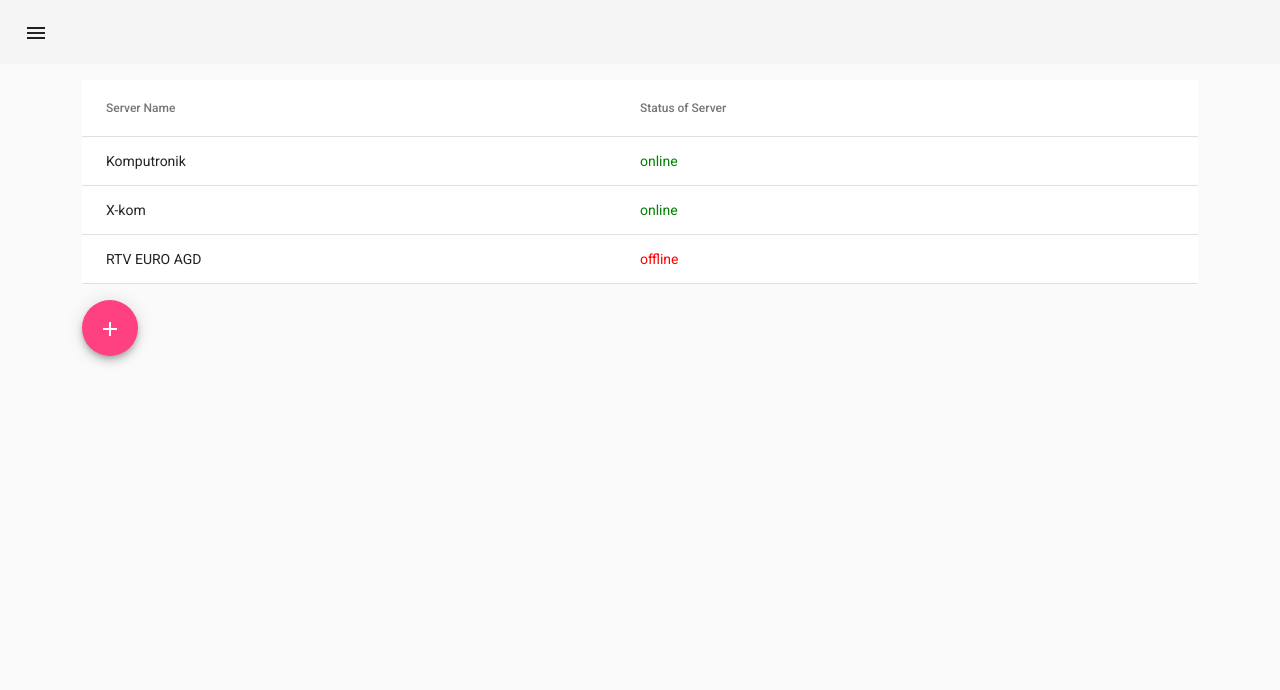
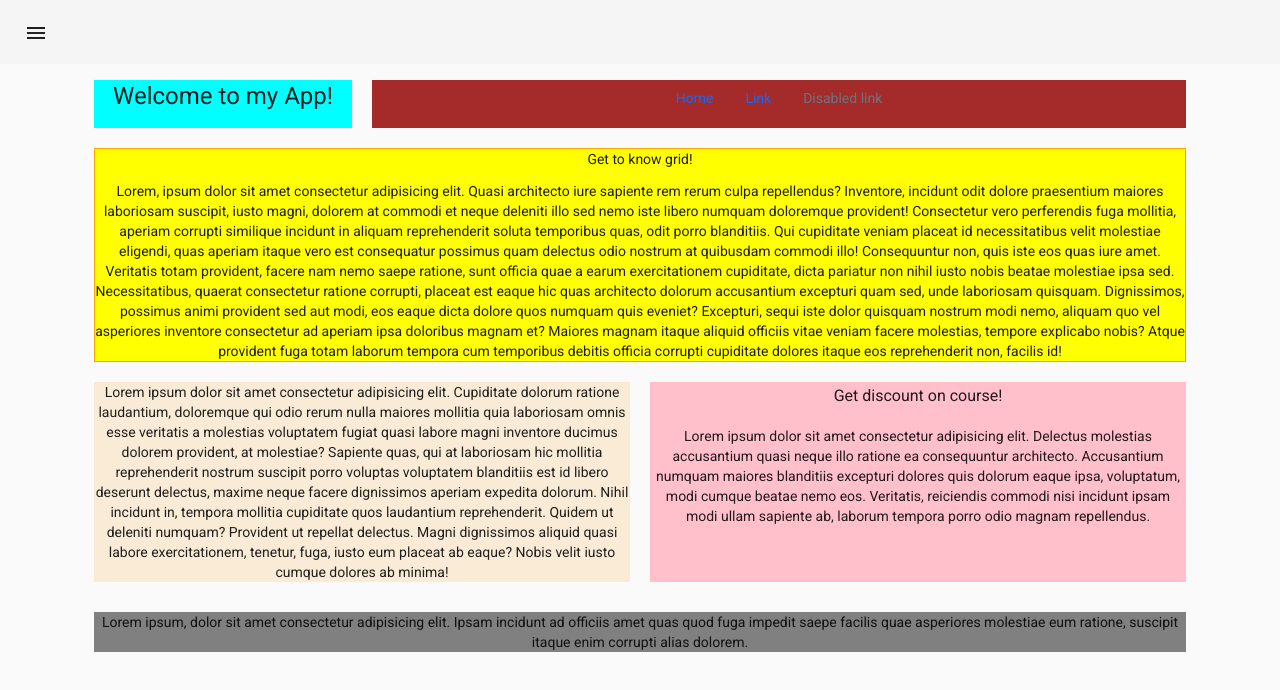
Before and after one commit to kweckolukasz/angular-training, an Angular app: page /grid-example in a window 1280 px wide. Shown: the top 690 px of the page. Built offline with nearby package versions, Linux system fonts and the light colour scheme.

Commit message:
add routing add grid component

```diff
--- /dev/null
+++ b/src/app/presentation/grid/grid.component.css
@@ -0,0 +1,52 @@
+.container {
+  display: grid;
+  text-align: center;
+
+  grid-template-columns: repeat(4, 1fr);
+  /* grid-template-columns: 100px 100px ...; */
+  /* 1:2 grid-template-columns: 1fr 2fr ...; */
+  grid-auto-rows: minmax(1fr, auto);
+  /* grid-template-rows: 150px 200px ...; */
+
+  grid-row-gap: 20px;
+  grid-column-gap: 20px;
+
+  grid-template-areas:
+    "header menu menu menu"
+    "hero hero hero hero"
+    "main main banner banner"
+    "footer footer footer footer ";
+}
+.header {
+  grid-area: header;
+  background-color: aqua;
+  text-align: center;
+}
+.menu {
+  grid-area: menu;
+  background-color: brown;
+  text-align: center;
+}
+.hero {
+  grid-area: hero;
+  background-color: yellow;
+  text-align: center;
+  border: 1px solid orange;
+}
+.main {
+  grid-area: main;
+  background-color: antiquewhite;
+  margin-bottom: 10px;
+  text-align: center;
+}
+.banner {
+  grid-area: banner;
+  background-color: pink;
+  margin-bottom: 10px;
+  text-align: center;
+}
+.footer {
+  grid-area: footer;
+  background-color: grey;
+  text-align: center;
+}
--- /dev/null
+++ b/src/app/presentation/grid/grid.component.html
@@ -0,0 +1,63 @@
+<div class="container">
+  <div class="header"><h1>Welcome to my App!</h1></div>
+  <nav class="nav justify-content-center menu">
+    <a class="nav-link active" href="#">Home</a>
+    <a class="nav-link" href="#">Link</a>
+    <a class="nav-link disabled" href="#">Disabled link</a>
+  </nav>
+  <div class="hero">
+    <p>Get to know grid!</p>
+    <section>
+      Lorem, ipsum dolor sit amet consectetur adipisicing elit. Quasi architecto
+      iure sapiente rem rerum culpa repellendus? Inventore, incidunt odit dolore
+      praesentium maiores laboriosam suscipit, iusto magni, dolorem at commodi
+      et neque deleniti illo sed nemo iste libero numquam doloremque provident!
+      Consectetur vero perferendis fuga mollitia, aperiam corrupti similique
+      incidunt in aliquam reprehenderit soluta temporibus quas, odit porro
+      blanditiis. Qui cupiditate veniam placeat id necessitatibus velit
+      molestiae eligendi, quas aperiam itaque vero est consequatur possimus quam
+      delectus odio nostrum at quibusdam commodi illo! Consequuntur non, quis
+      iste eos quas iure amet. Veritatis totam provident, facere nam nemo saepe
+      ratione, sunt officia quae a earum exercitationem cupiditate, dicta
+      pariatur non nihil iusto nobis beatae molestiae ipsa sed. Necessitatibus,
+      quaerat consectetur ratione corrupti, placeat est eaque hic quas
+      architecto dolorum accusantium excepturi quam sed, unde laboriosam
+      quisquam. Dignissimos, possimus animi provident sed aut modi, eos eaque
+      dicta dolore quos numquam quis eveniet? Excepturi, sequi iste dolor
+      quisquam nostrum modi nemo, aliquam quo vel asperiores inventore
+      consectetur ad aperiam ipsa doloribus magnam et? Maiores magnam itaque
+      aliquid officiis vitae veniam facere molestias, tempore explicabo nobis?
+      Atque provident fuga totam laborum tempora cum temporibus debitis officia
+      corrupti cupiditate dolores itaque eos reprehenderit non, facilis id!
+    </section>
+  </div>
+  <article class="main">
+    Lorem ipsum dolor sit amet consectetur adipisicing elit. Cupiditate dolorum
+    ratione laudantium, doloremque qui odio rerum nulla maiores mollitia quia
+    laboriosam omnis esse veritatis a molestias voluptatem fugiat quasi labore
+    magni inventore ducimus dolorem provident, at molestiae? Sapiente quas, qui
+    at laboriosam hic mollitia reprehenderit nostrum suscipit porro voluptas
+    voluptatem blanditiis est id libero deserunt delectus, maxime neque facere
+    dignissimos aperiam expedita dolorum. Nihil incidunt in, tempora mollitia
+    cupiditate quos laudantium reprehenderit. Quidem ut deleniti numquam?
+    Provident ut repellat delectus. Magni dignissimos aliquid quasi labore
+    exercitationem, tenetur, fuga, iusto eum placeat ab eaque? Nobis velit iusto
+    cumque dolores ab minima!
+  </article>
+  <div class="banner">
+    <h3>Get discount on course!</h3>
+    <p>
+      Lorem ipsum dolor sit amet consectetur adipisicing elit. Delectus
+      molestias accusantium quasi neque illo ratione ea consequuntur architecto.
+      Accusantium numquam maiores blanditiis excepturi dolores quis dolorum
+      eaque ipsa, voluptatum, modi cumque beatae nemo eos. Veritatis, reiciendis
+      commodi nisi incidunt ipsam modi ullam sapiente ab, laborum tempora porro
+      odio magnam repellendus.
+    </p>
+  </div>
+  <footer class="footer">
+    Lorem ipsum, dolor sit amet consectetur adipisicing elit. Ipsam incidunt ad
+    officiis amet quas quod fuga impedit saepe facilis quae asperiores molestiae
+    eum ratione, suscipit itaque enim corrupti alias dolorem.
+  </footer>
+</div>
--- /dev/null
+++ b/src/app/presentation/grid/grid.component.ts
@@ -0,0 +1,15 @@
+import { Component, OnInit } from '@angular/core';
+
+@Component({
+  selector: 'app-grid',
+  templateUrl: './grid.component.html',
+  styleUrls: ['./grid.component.css']
+})
+export class GridComponent implements OnInit {
+
+  constructor() { }
+
+  ngOnInit(): void {
+  }
+
+}
--- a/src/app/presentation/navbar/navbar.component.html
+++ b/src/app/presentation/navbar/navbar.component.html
@@ -9,9 +9,8 @@
   >
     <mat-toolbar>Menu</mat-toolbar>
     <mat-nav-list>
-      <a mat-list-item href="#">Link 1</a>
-      <a mat-list-item href="#">Link 2</a>
-      <a mat-list-item href="#">Link 3</a>
+      <a mat-list-item routerLink="/servers-list">servers app</a>
+      <a mat-list-item routerLink="/grid-example">grid and flex</a>
     </mat-nav-list>
   </mat-sidenav>
   <mat-sidenav-content>
@@ -26,11 +25,7 @@
       </button>
     </mat-toolbar>
     <div class="container mt-3">
-      <div class="row">
-        <div class="col-xs-12">
-          <app-servers></app-servers>
-        </div>
-      </div>
+      <router-outlet></router-outlet>
     </div>
   </mat-sidenav-content>
 </mat-sidenav-container>
```
Also changed, not shown: src/app/app.module.ts (+10 -1 lines), 1 other file (tests, documents, lock files or other folders).
